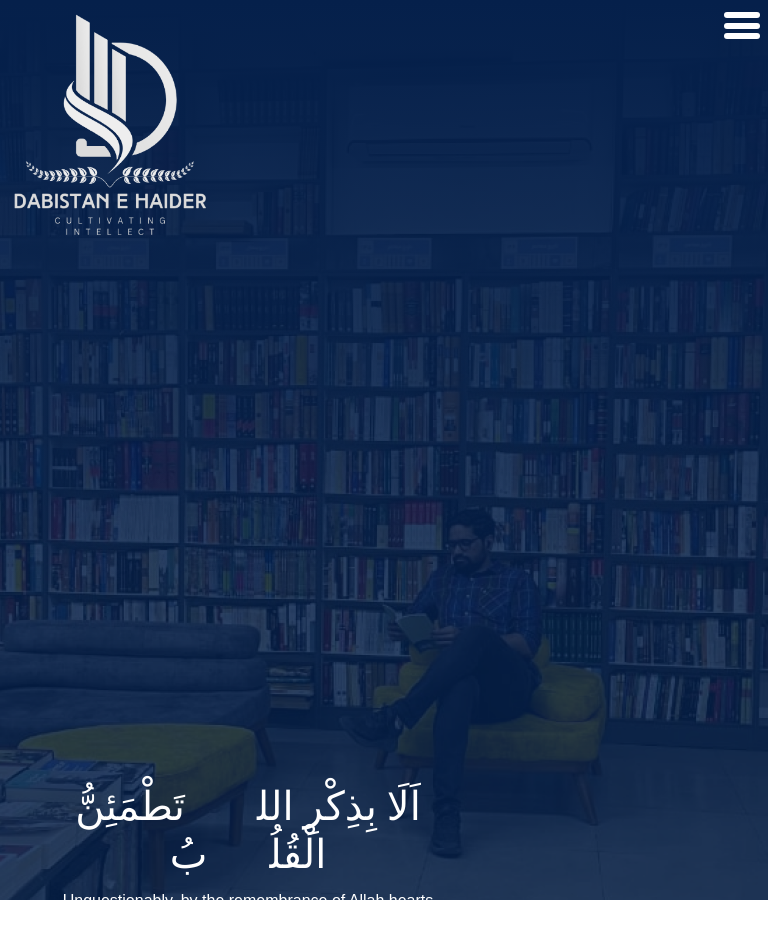
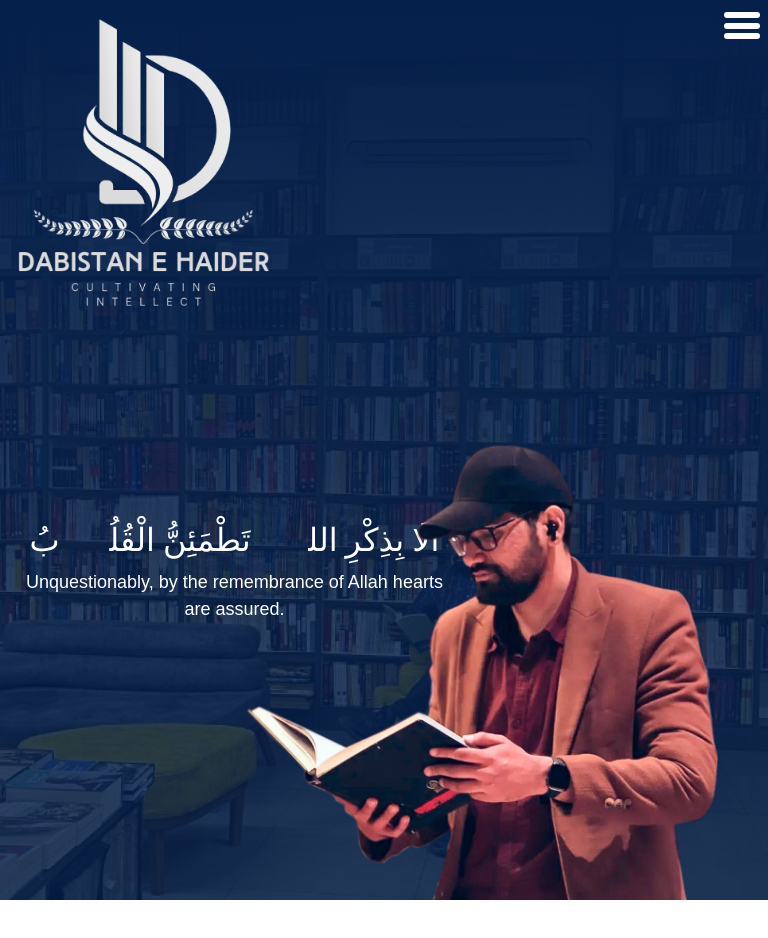
Before and after one commit to rabbab/dabistan-e-haider, a React (Vite) app in the folder Dastan-e-haider-frontend/: page / in a window 768 px wide. Shown: the top 938 px of the page. After the commit the page ends 900 px from the top, so only its background shows below. Built offline with nearby package versions, Linux system fonts and the light colour scheme.

Commit message:
fix responsiveness issue

```diff
--- a/Dastan-e-haider-frontend/src/components/HomeBanner.tsx
+++ b/Dastan-e-haider-frontend/src/components/HomeBanner.tsx
@@ -39,7 +39,7 @@ const HomeBanner = () => {
               </li>
               </ul>
           </nav>
-          <div className='banner-content'>
+          <div className={`banner-content ${menuOpen ? 'overlay' : ''}`}>
                 <div className='banner-logo'>
                     <Link to="/" className="home-logo">
                         <img src={logo} alt="Home Logo" />
--- a/Dastan-e-haider-frontend/src/styles/app.scss
+++ b/Dastan-e-haider-frontend/src/styles/app.scss
@@ -19,7 +19,3 @@
     text-decoration: none;
     color: black;
   }
-
-  $color1: white;
-  $color2: rgb(46, 46, 46);
-  $color3: rgb(0, 104, 136);
--- a/Dastan-e-haider-frontend/src/styles/homeBanner.scss
+++ b/Dastan-e-haider-frontend/src/styles/homeBanner.scss
@@ -1,3 +1,7 @@
+$white: #F4FDFF;
+$darkblue: #05204A;
+$lightblue: #6F8695;
+
 .home-banner {
     background-image: url('../assets/images/home-banner-background.png');
     background-size: cover;
@@ -32,7 +36,7 @@ nav {
 nav ul {
     display: flex;
     gap: 25px;
-    margin-top: 0.75rem;
+    // margin-top: 0.75rem;
     margin-right: 3%;
 }
 
@@ -74,10 +78,12 @@ nav .menu span {
 }
 
 nav .menu .cross-icon {
-    font-size: 2rem;
-    color: white;
-    cursor: pointer;
-    line-height: 1;
+    position: absolute; /* Positioning relative to the nearest positioned ancestor */
+    right: 1rem; /* Adjust as needed */
+    font-size: 2rem; /* Adjust size of the cross icon */
+    color: $darkblue; /* Change color as needed */
+    cursor: pointer; /* Change cursor to indicate it’s clickable */
+    z-index: 3; /* Ensure it appears above other elements */
 }
 .donate-us {
     position: relative;
@@ -217,54 +223,19 @@ nav .menu .cross-icon {
         opacity: 1;  /* Fully visible */
     }
 }
-/* Media query for screen width 1024px */
-@media only screen and (max-width: 1440px) {
-    .banner-content {
-        flex-direction: row;         /* Stack items vertically */
-        align-items: center;            /* Center items horizontally */
-        height: 700px;
-    }
+
+
+/* Media query for screen width 576px to 768px */
+@media only screen and (min-width: 576px) and (max-width: 768px) {
 
     .home-logo img {
-        width: 80%;
-        margin-left: 8%;
-        max-width: 600px;
-        animation: homeLogo 2s ease-in-out;
-    }
-    .banner-ayat {
-        margin-right: 17rem;
-    }
-    .banner-ayat p {
-        font-size: 50px;                /* Reduce the font size for smaller screens */
-        line-height: 1.3;               /* Adjust line height */
-    }
-
-    .banner-ayat span {
-        font-size: 18px;                /* Reduce the translation font size */
-        padding: 0 1rem;                /* Keep the padding for spacing */
-    }
-
-    .banner-img img {
-        width: 538px;
+        width: 20%;
         position: absolute;
-    bottom: 0;
-    right: 0;
-    animation: showCircle 1s ease; /* Apply the animation */
-    }
-}
-
-/* Media query for screen width 786px */
-@media only screen and (max-width: 786px) {
-    .home-banner {
-        width: 100%;
-        height: 900px;
-      }
-      .home-logo img {
-       width: 15%;
-       position: absolute; /* or 'fixed' if you want it to stay on scroll */
         top: 0;
         left: 0;
     }
+
+    /* Menu styling */
     nav .menu {
         display: flex;
     }
@@ -279,37 +250,88 @@ nav .menu .cross-icon {
         display: none;
         flex-direction: column;
         width: 100%;
-            margin-bottom: 0.25rem;
     }
 
     nav ul.open {
         display: flex;
     }
 
+    /* Improved ul li styling */
     nav ul li {
         width: 100%;
         text-align: center;
+        border-bottom: 1px solid #ddd; /* Add bottom border for separation */
+        font-size: 1.2rem; /* Adjust font size for better readability */
+    }
+
+    nav ul li:last-child {
+        border-bottom: none; /* Remove border on last item */
     }
 
     nav ul li a {
         margin: 0.2rem 0.5rem;
+        color: $white; /* Set color for links */
+        text-decoration: none;
+        transition: color 0.3s ease;
     }
-        .donate-us{
+
+    nav ul li a:not(.active):hover {
+        background-color:$lightblue ;
+    }
+
+    nav ul li a:hover {
+        color: lightblue; /* Darker color on hover */
+    }
+
+    .donate-us {
         margin: auto;
         width: 30%;
     }
+
+    /* Overlay adjustments */
+    .home-banner.menu-open .banner-content.overlay {
+        position: relative;
+    }
+
+    // .home-banner.menu-open .banner-content::before {
+    //     content: '';
+    //     position: absolute;
+    //     top: 0;
+    //     left: 0;
+    //     right: 0;
+    //     bottom: 0;
+    //     background-color: rgba(255, 0, 0, 0.5); /* Semi-transparent overlay */
+    //     z-index: 1;
+    // }
+
+    /* Ensure nav menu appears above the overlay */
+    nav ul.open {
+        position: absolute;
+        top: 0;
+        left: 0;
+        z-index: 2;
+        background: $darkblue;
+        width: 100%;
+        padding: 1rem;
+        box-shadow: 0 4px 8px rgba(0, 0, 0, 0.1);
+    }
+
+    /* Banner content styling */
     .banner-content {
-        flex-direction: column;         /* Stack items vertically */
-        align-items: center;            /* Center items horizontally */
+        display: flex;
+        flex-direction: column;
+        align-items: flex-start;
+        margin-top: -4rem;
+        padding-left: 10px;
+        width: 100%;
     }
 
     .home-logo img {
-        width: 30%;                    /* Adjust the logo size */
+        width: 25%;                    /* Adjust the logo size */
         margin-left: 0;                 /* Remove margin to center the logo */
-        max-width: 500px;               /* Further reduce max-width */
+        max-width: 300px;               /* Further reduce max-width */
         animation: homeLogo 2s ease-in-out;
     }
-
 
     .banner-ayat p {
         font-size: 40px;                /* Reduce the font size further for smaller screens */
@@ -319,13 +341,72 @@ nav .menu .cross-icon {
     .banner-ayat span {
         font-size: 16px;                /* Further reduce translation font size */
         padding: 0 1rem;                /* Maintain padding */
-        text-align: center;             /* Keep text centered */
+        text-align: c
+    }
+    nav .menu .cross-icon {
+        color: $white; /* Change color as needed */
+        font-weight: 800
+    }
+}
+
+/* Medium devices (tablets, 768px - 1024px) */
+@media only screen and (min-width: 768px) and (max-width: 1024px) {
+    .home-logo img {
+        width: 80%; /* Adjust logo size */
+    }
+    .banner-ayat p {
+        font-size: 32px;
+    }
+    .banner-ayat span {
+        font-size: 18px;
+    }
+}
+
+/* Large devices (laptops/desktops, 1024px - 1440px) */
+@media only screen and (min-width: 1024px) and (max-width: 1440px) {
+    .home-logo img {
+        width: 60%;
+        max-width: 400px;
+    }
+    .banner-ayat p {
+        font-size: 40px;
+    }
+}
+
+/* Media query for screen width 1024px */
+@media only screen and (min-width: 1440px) and (max-width: 2560px) {
+
+    .home-logo img {
+        width: 100%;
+        margin-left: 8%;
+        max-width: 600px;
+        animation: homeLogo 2s ease-in-out;
+    }
+    .banner-ayat {
+        margin-right: 23rem;
+    }
+    .banner-ayat p {
+        font-size: 50px;                /* Reduce the font size for smaller screens */
+        line-height: 1.3;               /* Adjust line height */
+    }
+
+    .banner-ayat span {
+        font-size: 18px;                /* Reduce the translation font size */
+        padding: 0 1rem;                /* Keep the padding for spacing */
     }
 
     .banner-img img {
-       display: none;
+        width: 600px;
+    position: absolute;
+    bottom: 0;
+    right: 0;
+    animation: showCircle 1s ease; /* Apply the animation */
     }
 }
+
+
+
+
 
 // @media (max-width: 480px) {
 // .home-banner {
```
Lines whose indentation alone changed are shown as unchanged.
